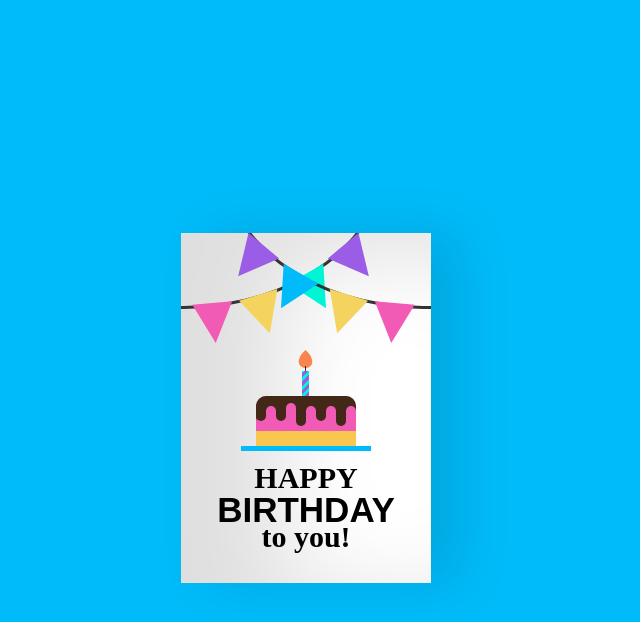
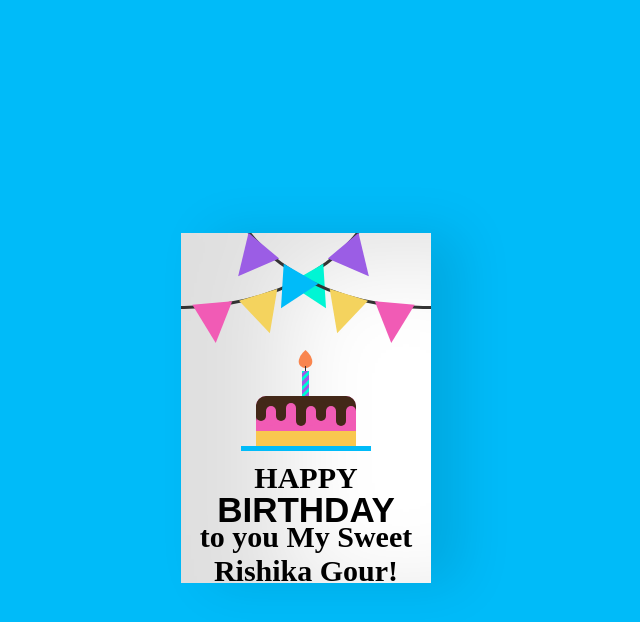
Before and after one commit to AnuragMaurya42/Basic_birthday, a plain HTML site: page index.html in a window 1280 px wide. Shown: the whole page, without its empty margins (334-974 px from the left). Drawn offline with Linux system fonts and the light colour scheme.

Commit message:
Update index.html

```diff
--- a/index.html
+++ b/index.html
@@ -17,7 +17,7 @@
       <div class="front-text">
       <h3 class="happy">HAPPY</h3>
       <h2 class="bday">BIRTHDAY</h2>
-      <h3 class="toyou">to you!</h3>
+      <h3 class="toyou">to you My Sweet Rishika Gour!</h3>
       </div>
       <div class="wrap-deco">
     <div class="decorations"></div>
```
